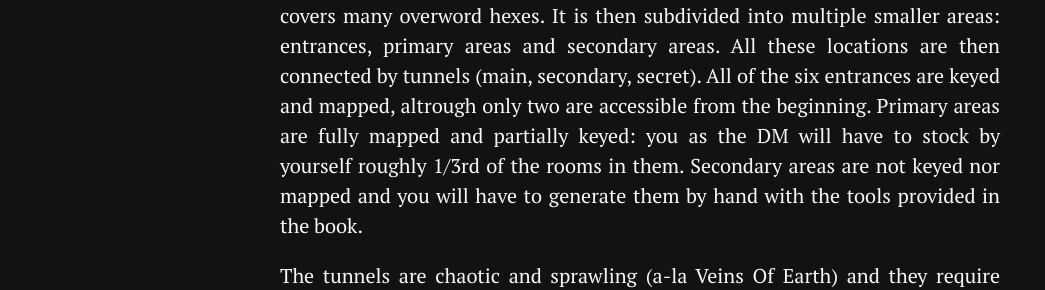
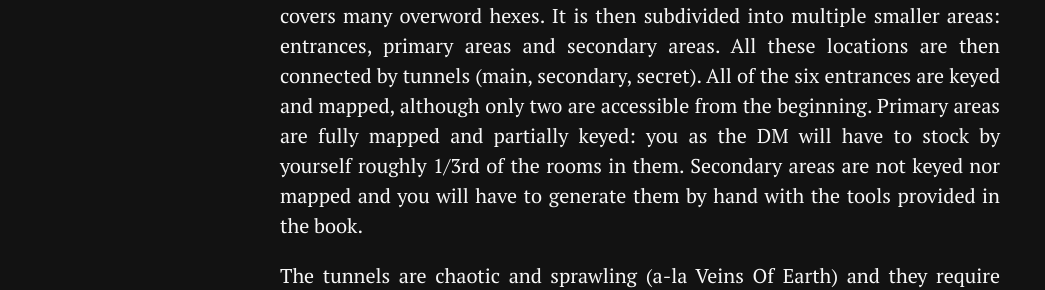
Before and after one commit to thevinter/thevinter.github.io, a Jekyll site: the page built from _posts/2022-07-07-dwarrowdeep.md, in a window 1280 px wide and 900 px high, scrolled down 3594 px. Shown: the part 318-608 px from the top of the window, without its empty margins (0-1045 px from the left). Built offline with Jekyll 4.4.1, drawn with Linux system fonts in a browser that asks for light colours; some of the changed text lies outside the part shown.

Commit message:
spelling

```diff
--- a/_posts/2022-07-07-dwarrowdeep.md
+++ b/_posts/2022-07-07-dwarrowdeep.md
@@ -27,7 +27,7 @@ This time they chose to go east, though their exploration was cut short by anoth
 
 Welcome to Moria. In itself this shouldn't be a bad thing but the first thing I noticed about Dwarrowdeep is how uninspired it was. The lore of the module is straight up a rip-off from Tolkien and the dwarves are the most classic dwarves you can imagine. Once again, being classic is not inherently bad, but as you might've noticed the play report wasn't exactly exciting. I honestly didn't skip many room descriptions, that's all there was for the first 3 sessions (~9 hours of playtime). A lot of the rooms in the dungeon are empty, bland and forgettable: some monsters, a chest, a small trap. Most of the rooms also don't have meaningful descriptions, which makes it hard piecing them together into a coherent narrative; except from the main hall and the other main areas all the other parts of the first dungeon feel completely random and placed in a way that wouldn't make sense in something that was supposed to be a city.
 
-I say first dungeon because Dwarrowdeep is structured in an interesting way, that I will concede: the whole "dungeon" is, in actuality, many miles big and covers many overword hexes. It is then subdivided into multiple smaller areas: entrances, primary areas and secondary areas. All these locations are then connected by tunnels (main, secondary, secret). All of the six entrances are keyed and mapped, altrough only two are accessible from the beginning. Primary areas are fully mapped and partially keyed: you as the DM will have to stock by yourself roughly 1/3rd of the rooms in them. Secondary areas are not keyed nor mapped and you will have to generate them by hand with the tools provided in the book.
+I say first dungeon because Dwarrowdeep is structured in an interesting way, that I will concede: the whole "dungeon" is, in actuality, many miles big and covers many overword hexes. It is then subdivided into multiple smaller areas: entrances, primary areas and secondary areas. All these locations are then connected by tunnels (main, secondary, secret). All of the six entrances are keyed and mapped, although only two are accessible from the beginning. Primary areas are fully mapped and partially keyed: you as the DM will have to stock by yourself roughly 1/3rd of the rooms in them. Secondary areas are not keyed nor mapped and you will have to generate them by hand with the tools provided in the book.
 
 The tunnels are chaotic and sprawling (a-la Veins Of Earth) and they require many hours of travel to be traversed. They might make for fun encounters and interesting situations, and I really like the idea of a dungeon that requires day to cross from start to end, thus making necessary the act of "conquering" it and building home bases inside. Too bad that all the passages and the connections have to be partially randomly generated as well: their slope, their length, how they start and end etc.
 
```
Also changed, not shown: other parts of _posts/2022-07-07-dwarrowdeep.md (+1 -1 lines).
